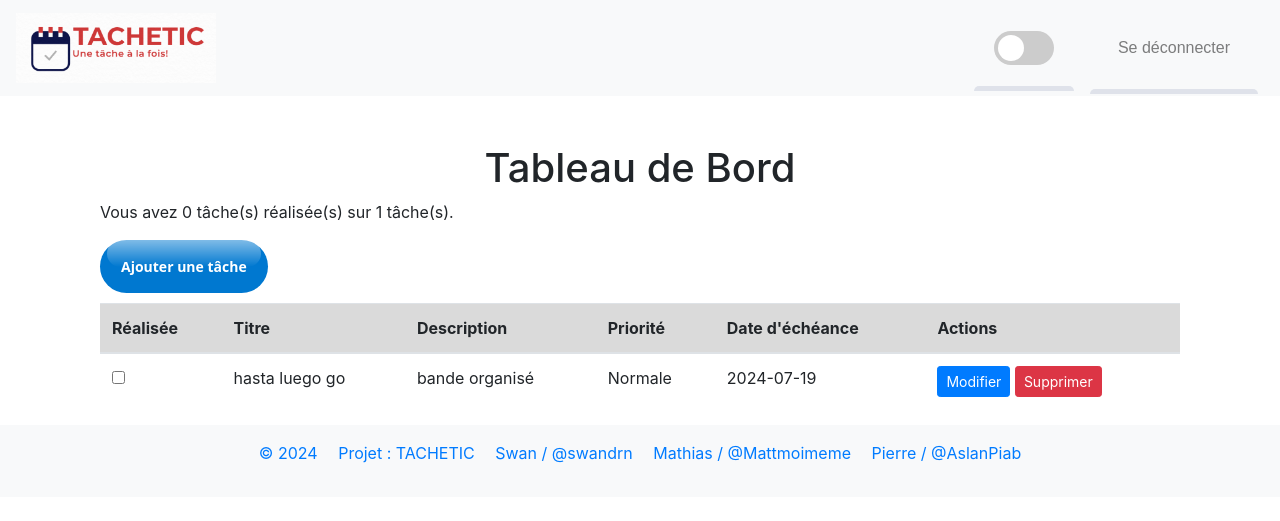
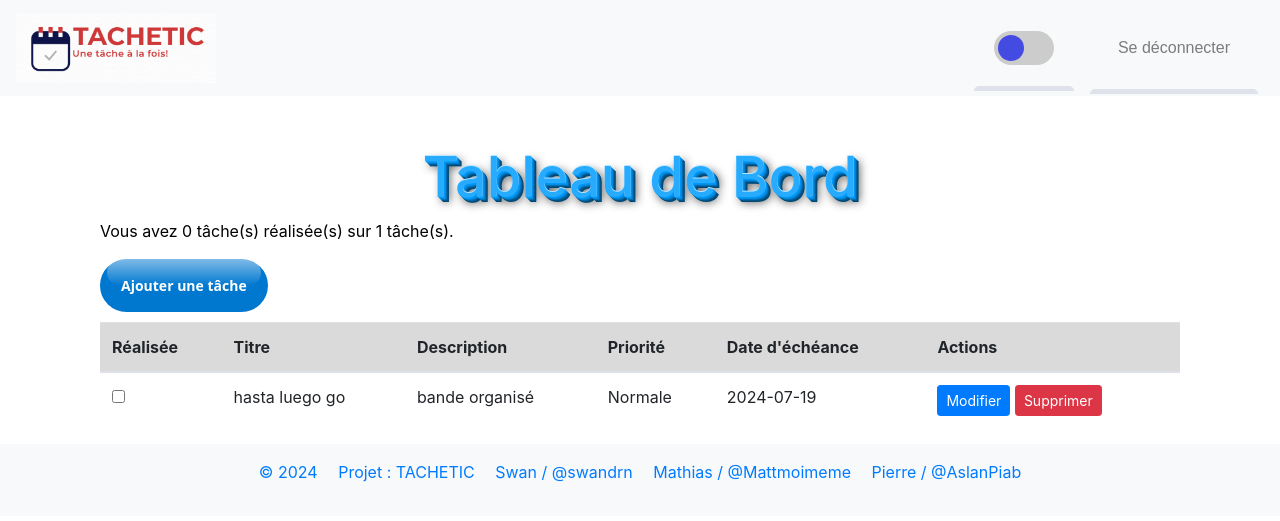
Before and after one commit to swandrn/gestion-de-taches, a PHP site: page / in a window 1280 px wide. Shown: the top 521 px of the page. Run offline with PHP 8.4, Linux system fonts and the light colour scheme; a user stored in the database is signed in; data comes from the database, SQL or seed files in the repository; some libraries are stand-ins or nearby versions.

Commit message:
ajout darkmode et toggle switch

```diff
--- a/Js/script.js
+++ b/Js/script.js
@@ -1,9 +1,10 @@
-// script.js
-
 document.addEventListener('DOMContentLoaded', function() {
     const checkboxes = document.querySelectorAll('.task-completed');
     const totalCountElement = document.getElementById('totalCount');
     const completedCountElement = document.getElementById('completedCount');
+    const darkModeToggle = document.getElementById('darkModeToggle');
+    const logoImage = document.querySelector('.navbar-brand img');
+    const navbar = document.querySelector('.navbar');
 
     let totalTasks = checkboxes.length;
     let completedTasks = 0;
@@ -43,4 +44,18 @@ document.addEventListener('DOMContentLoaded', function() {
 
     // Initialiser le compteur au chargement de la page
     updateCounter(completedTasks, totalTasks);
+
+    // Gestion du switch de mode sombre
+    darkModeToggle.addEventListener('change', function() {
+        const darkModeCss = document.getElementById('dark-mode-css');
+        if (this.checked) {
+            darkModeCss.removeAttribute('disabled');
+            logoImage.src = 'img/logoTacheTicDark.png';
+            navbar.classList.add('navbar-darkmode');
+        } else {
+            darkModeCss.setAttribute('disabled', 'disabled');
+            logoImage.src = 'img/logoTacheTic.png';
+            navbar.classList.remove('navbar-darkmode');
+        }
+    });
 });
--- a/Views/dashboard.php
+++ b/Views/dashboard.php
@@ -52,5 +52,4 @@
     </table>
 </div>
 <!-- <img src="img/avion.png" alt="Avion" id="avion"> -->
-<script src="Js/script.js"></script>
 <?php include 'footer.php'; ?>
--- a/Views/header.php
+++ b/Views/header.php
@@ -6,7 +6,8 @@
     <meta name="viewport" content="width=device-width, initial-scale=1, shrink-to-fit=no">
     <link href="https://stackpath.bootstrapcdn.com/bootstrap/4.5.2/css/bootstrap.min.css" rel="stylesheet">
     <link href="css/style.css" rel="stylesheet">
-    <!-- <link href="css/darkmode.css" rel="stylesheet"> -->
+    <link href="css/darkmode.css" rel="stylesheet" id="dark-mode-css" disabled>
+    <script src="Js/script.js"></script>
     <title>Gesti Tache</title>
 </head>
 
@@ -22,7 +23,7 @@
             <ul class="navbar-nav ml-auto">
                 <li class="nav-item switch-container">
                     <label class="switch">
-                        <input type="checkbox">
+                        <input type="checkbox" id="darkModeToggle">
                         <span class="slider round"></span>
                     </label>
                 </li>
--- a/css/darkmode.css
+++ b/css/darkmode.css
@@ -1,27 +1,23 @@
 /*********************************** DARK MODE **********************************************/
 body {
     font-family: 'Arial', sans-serif;
-    background-color: #282828;
+    background-color: #111111;
     color: #fff;
 }
 
 .container {
-    background-color: #252525;
-    padding: 30px;
+    background-color: #111111;
     border-radius: 10px;
 }
 
 h1 {
-    color: #39ff14;
-    margin-bottom: 20px;
-    text-shadow: 0 0 10px #39ff14, 0 0 20px #39ff14, 0 0 30px #39ff14;
+    color: #545cfc;
+    text-shadow: 0 0 10px #545cfc, 0 0 20px #545cfc, 0 0 30px #545cfc;
 }
 
 .tacheRealise {
     margin-bottom: 20px;
-    font-size: 1.2em;
-    color: #39ff14;
-    text-shadow: 0 0 5px #39ff14;
+    color: #ffffff;
 }
 
 #btnAjout {
@@ -36,7 +32,7 @@ h1 {
 .table {
     width: 100%;
     margin-bottom: 1rem;
-    background-color: #1e1e1e;
+    background-color: #111111;
     color: #fff;
     border-collapse: separate;
     border-spacing: 0 10px;
@@ -119,3 +115,11 @@ h1 {
         opacity: 0.5;
     }
 }
+
+.navbar-darkmode {
+    background-color: #030303 !important;
+}
+
+.navbar-darkmode .nav-link {
+    color: #fff !important;
+}
--- a/css/style.css
+++ b/css/style.css
@@ -1,4 +1,8 @@
 /* style.css */
+body {
+  background-color: #fff;
+  color: #000;
+}
 
 .navbar-brand img {
     max-height: 80px; /* Ajustez la hauteur maximale de l'image selon vos besoins */
@@ -11,7 +15,7 @@
 
 } */
 
-h2 {
+h1 {
     font-size:3.5em;
     text-shadow:#bbe5ff 0 -1px 0,
 #0098f8 1px 1px 0,
@@ -140,17 +144,17 @@ h2 {
   width: 26px;
   left: 4px;
   bottom: 4px;
-  background-color: white;
+  background-color: #434BE3;
   -webkit-transition: .2s;
   transition: .4s;
 }
 
 input:checked + .slider {
-  background-color: #2196F3;
+  background-color: #434BE3;
 }
 
 input:focus + .slider {
-  box-shadow: 0 0 1px #2196F3;
+  box-shadow: 0 0 1px #434BE3;
 }
 
 input:checked + .slider:before {
```
Also changed, not shown: bddsql/gestion_taches.sql (renamed from Bdd_Sql/gestion_taches.sql).
